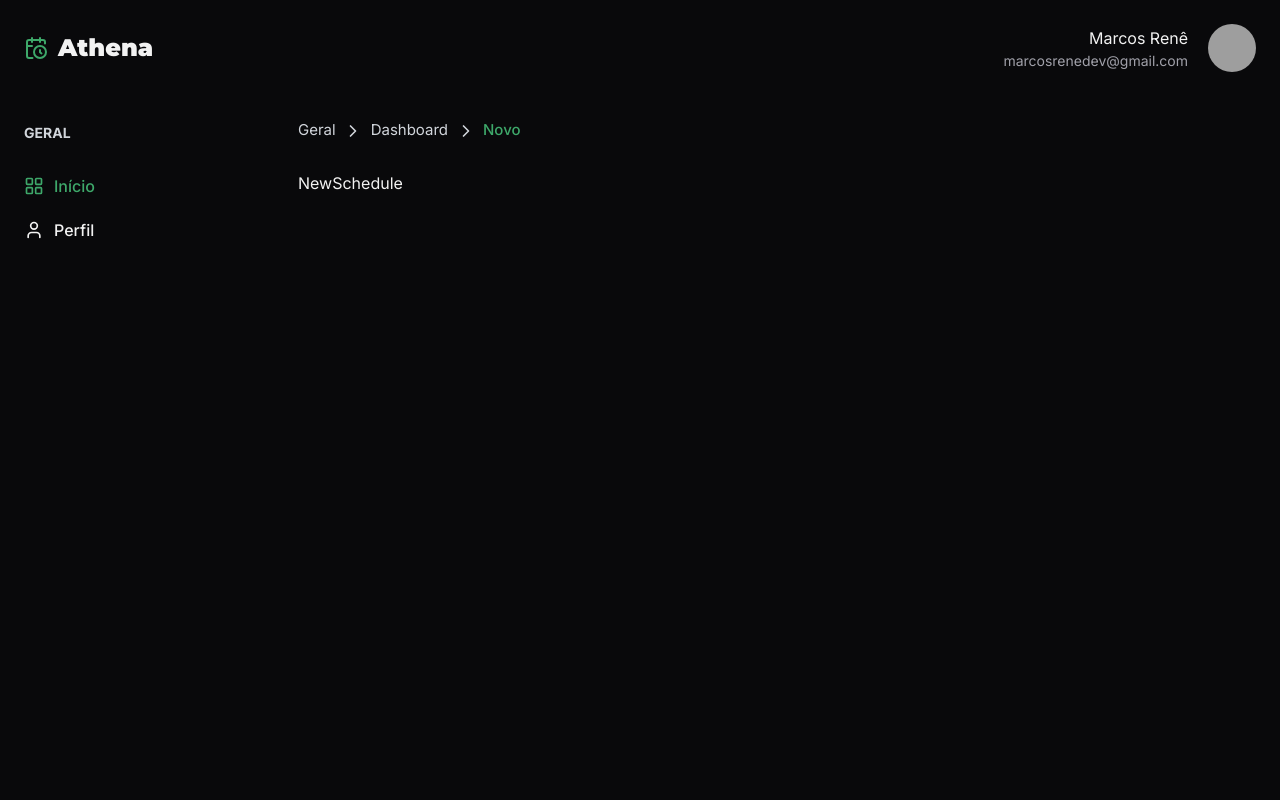
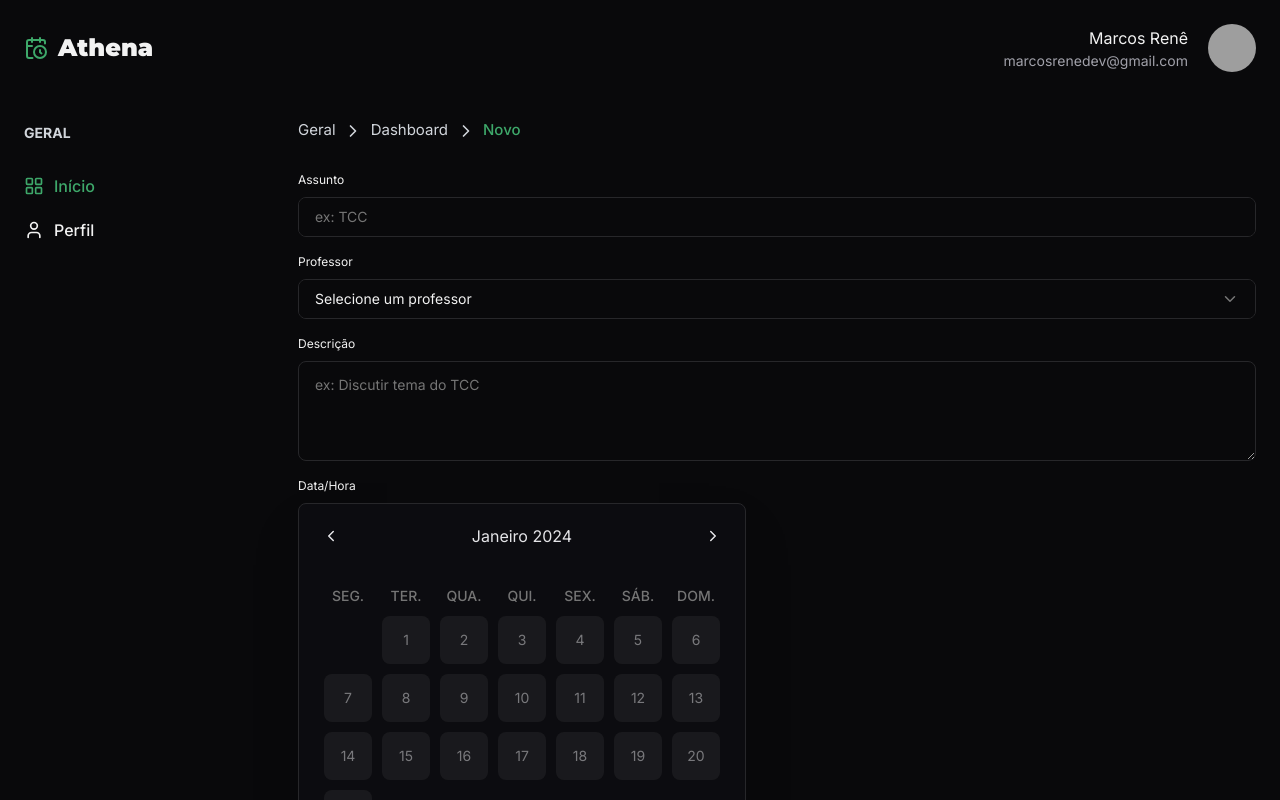
Before and after one commit to MarcosRene/athena, a React (Vite) app: page /new-schedule in a window 1280 px wide. Shown: the top 800 px of the page. Built offline with nearby package versions, Linux system fonts and the light colour scheme; grey boxes are pictures that could not be loaded.

Commit message:
feat: add form new-schedule page

```diff
--- a/src/components/calendar/index.tsx
+++ b/src/components/calendar/index.tsx
@@ -1,4 +1,4 @@
-import { useState } from 'react'
+import { ComponentRef, useRef, useState } from 'react'
 import dayjs, { Dayjs } from 'dayjs'
 
 import { CalendarPicker } from './calendar-picker'
@@ -6,48 +6,45 @@ import { TimerPicker } from './timer-picker'
 
 interface CalendarProps {
   label?: string
-  selectedDate: Dayjs
+  selectedDate: Dayjs | null
   onDateSelected: (date: Dayjs) => void
 }
-
-const availabilityTimes = [
-  '08:00',
-  '08:30',
-  '09:00',
-  '09:30',
-  '10:00',
-  '10:30',
-  '11:00',
-  '11:30',
-  '14:00',
-  '14:30',
-  '15:00',
-  '15:30',
-  '16:00',
-  '16:30',
-]
 
 export function Calendar({
   label,
   selectedDate,
   onDateSelected,
 }: CalendarProps) {
+  const calendarRef = useRef<ComponentRef<'div'>>(null)
+
   const [currentDate, setCurrentDate] = useState(() => {
     return dayjs().set('date', 1)
   })
   const [selectedTime, setSelectedTime] = useState('')
+  console.log(selectedTime)
 
-  console.log('selectedTime', selectedTime)
+  function handleFocus() {
+    if (calendarRef.current) {
+      calendarRef.current?.focus()
+    }
+  }
 
   return (
     <div className="relative flex flex-col mb-[1.6rem]">
       {!!label && (
-        <label className="mb-[0.8rem] text-[1.2rem] block">{label}</label>
+        <label
+          className="mb-[0.8rem] text-[1.2rem] block"
+          onClick={handleFocus}
+          aria-label={label}
+        >
+          {label}
+        </label>
       )}
 
       <div
-        id="calendar"
-        className={`relative bg-[#0c0c10] border border-gray-900 rounded-[0.8rem] flex overflow-hidden z-10 shadow-2xl`}
+        ref={calendarRef}
+        className={`relative bg-[#0c0c10] border border-gray-900 rounded-[0.8rem] flex overflow-hidden z-10 shadow-2xl focus:outline outline-2 outline-green-600`}
+        tabIndex={0}
       >
         <CalendarPicker
           currentDate={currentDate}
@@ -58,7 +55,6 @@ export function Calendar({
         {!!selectedDate && (
           <TimerPicker
             selectedDate={selectedDate}
-            availabilityTimes={availabilityTimes}
             onSelecedTime={setSelectedTime}
           />
         )}
--- a/src/components/calendar/timer-picker.tsx
+++ b/src/components/calendar/timer-picker.tsx
@@ -4,15 +4,28 @@ import { Button } from '../button'
 
 interface TimerPickerProps {
   selectedDate: Dayjs
-  availabilityTimes: string[]
   onSelecedTime: (time: string) => void
 }
 
-export function TimerPicker({
-  onSelecedTime,
-  selectedDate,
-  availabilityTimes,
-}: TimerPickerProps) {
+const TIMES = [
+  '08:00',
+  '08:30',
+  '09:00',
+  '09:30',
+  '10:00',
+  '10:30',
+  '11:00',
+  '11:30',
+  '14:00',
+  '14:30',
+  '15:00',
+  '15:30',
+  '16:00',
+  '16:30',
+  '20:00',
+]
+
+export function TimerPicker({ onSelecedTime, selectedDate }: TimerPickerProps) {
   const weekDay = selectedDate ? selectedDate.format('dddd') : null
   const describedDate = selectedDate
     ? selectedDate.format('DD [de] MMMM')
@@ -25,8 +38,7 @@ export function TimerPicker({
       </span>
 
       <ul className="w-full grid grid-cols-[auto,auto] gap-4 text-center">
-        {availabilityTimes.length > 0
-          ? availabilityTimes.map((time) => (
+        {TIMES.map((time) => (
           <li key={time}>
             <Button
               className="w-full font-normal text-[1.4rem] text-gray-100 bg-gray-900"
@@ -35,8 +47,7 @@ export function TimerPicker({
               {time}
             </Button>
           </li>
-            ))
-          : null}
+        ))}
       </ul>
     </div>
   )
--- a/src/pages/app/new-schedule.tsx
+++ b/src/pages/app/new-schedule.tsx
@@ -1,8 +1,16 @@
+import { Dayjs } from 'dayjs'
+import { useState } from 'react'
 import { Helmet } from 'react-helmet-async'
 
 import { Breadcrumbs } from '@/components/breadcrumbs'
+import { Calendar } from '@/components/calendar'
+import { Input } from '@/components/input'
+import { Select } from '@/components/select'
+import { Textarea } from '@/components/textarea'
 
 export function NewSchedule() {
+  const [selectedDate, setSelectedDate] = useState<Dayjs | null>(null)
+
   return (
     <>
       <Helmet title="Novo" />
@@ -15,7 +23,23 @@ export function NewSchedule() {
         ]}
       />
 
-      <div>NewSchedule</div>
+      <div className="flex flex-col items-start">
+        <Input id="subject" label="Assunto" placeholder="ex: TCC" />
+
+        <Select id="teacher" label="Professor" options={[]} />
+
+        <Textarea
+          id="description"
+          label="Descrição"
+          placeholder="ex: Discutir tema do TCC"
+        />
+
+        <Calendar
+          label="Data/Hora"
+          selectedDate={selectedDate}
+          onDateSelected={setSelectedDate}
+        />
+      </div>
     </>
   )
 }
```
Lines whose indentation alone changed are shown as unchanged.
